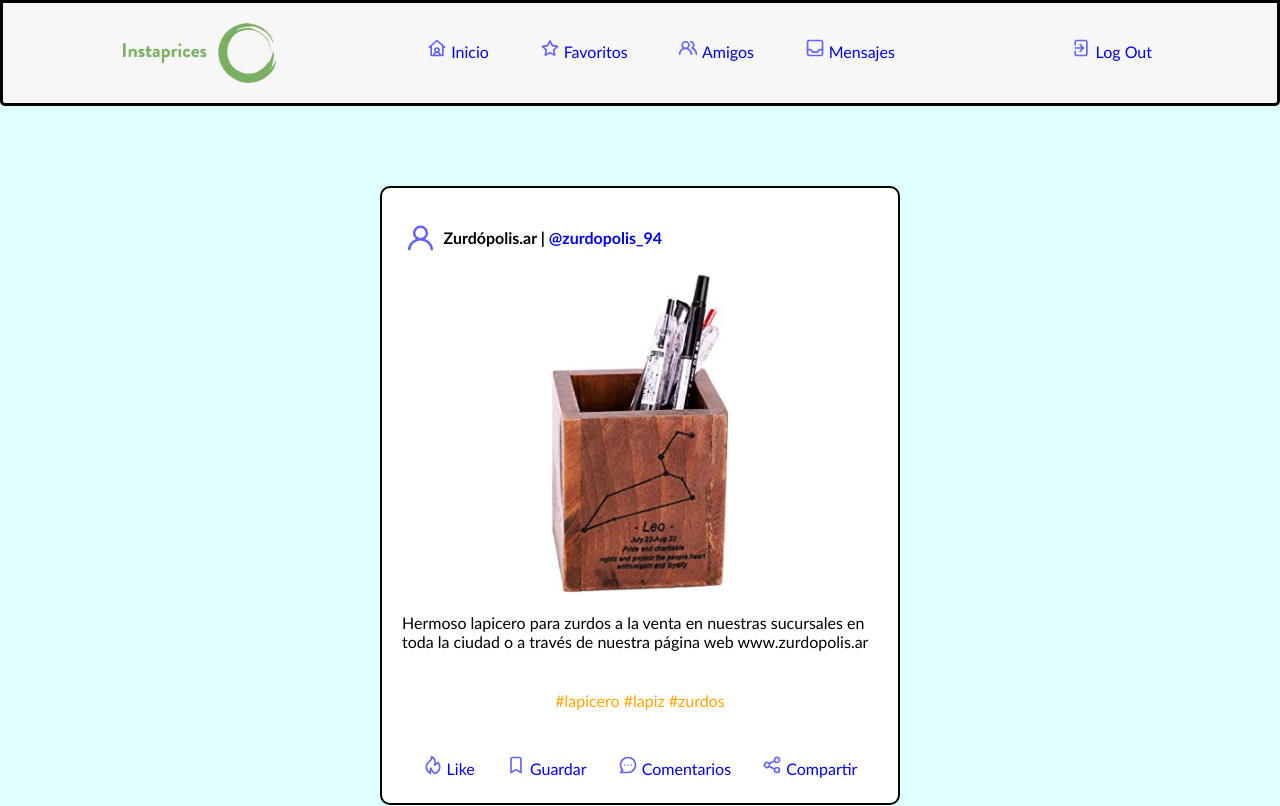
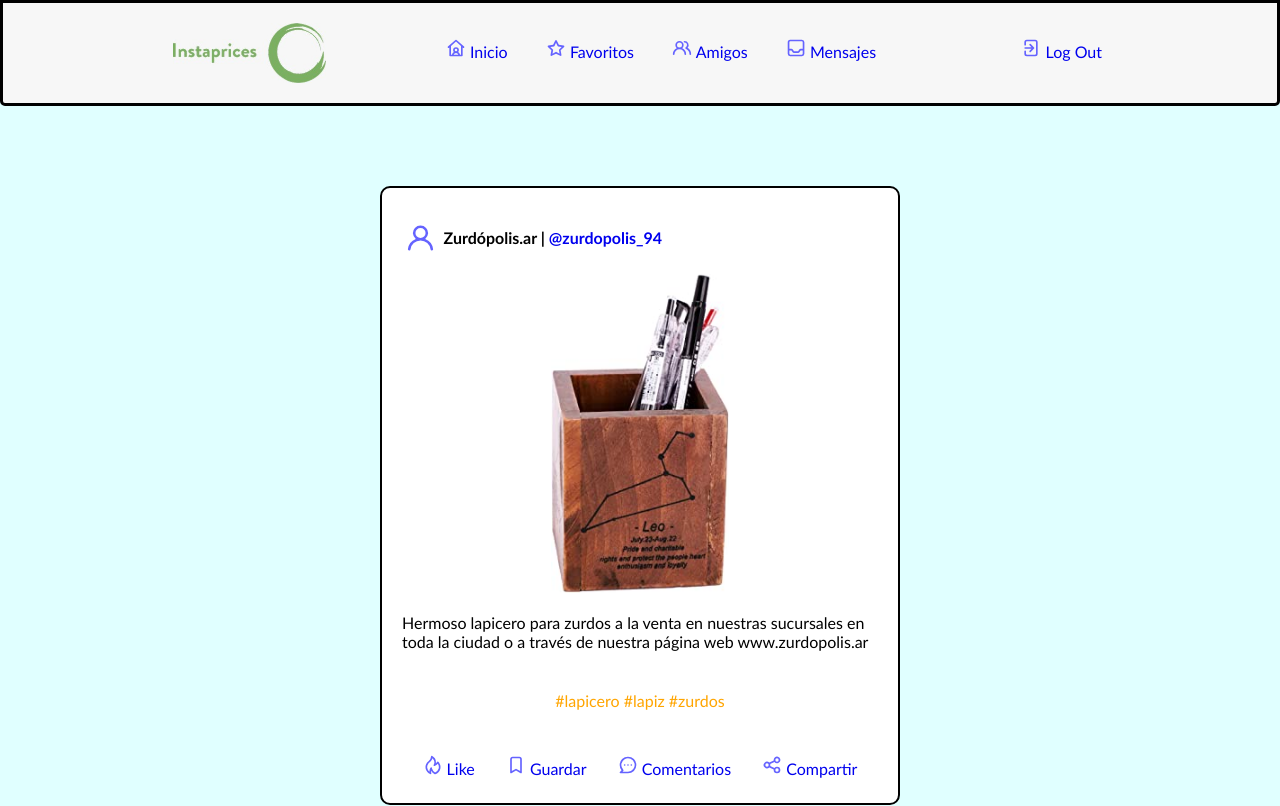
Before and after one commit to TheKiller1959/InstaPrices, a plain HTML site: page index.html in a window 1280 px wide. Shown: the top 806 px of the page. Drawn offline with Linux system fonts and the light colour scheme.

Commit message:
Update style.css

```diff
--- a/assets/css/style.css
+++ b/assets/css/style.css
@@ -18,7 +18,7 @@ body {
     box-sizing: content-box;
     border: solid rgb(0, 0, 0);
     border-radius: 0px 0px 5px 5px;
-    padding: 10px 100px;
+    padding: 10px 150px;
     background-color: rgb(247, 247, 247);
 }
 
```
